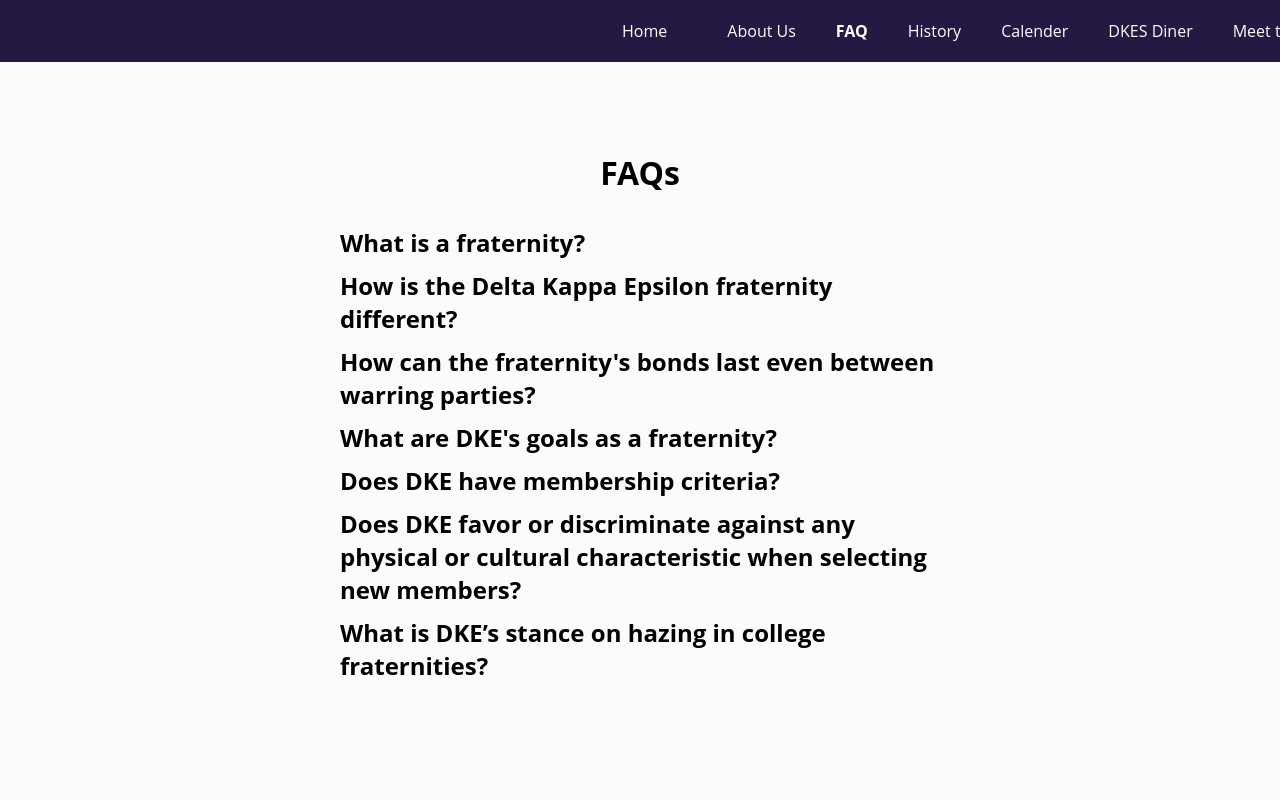
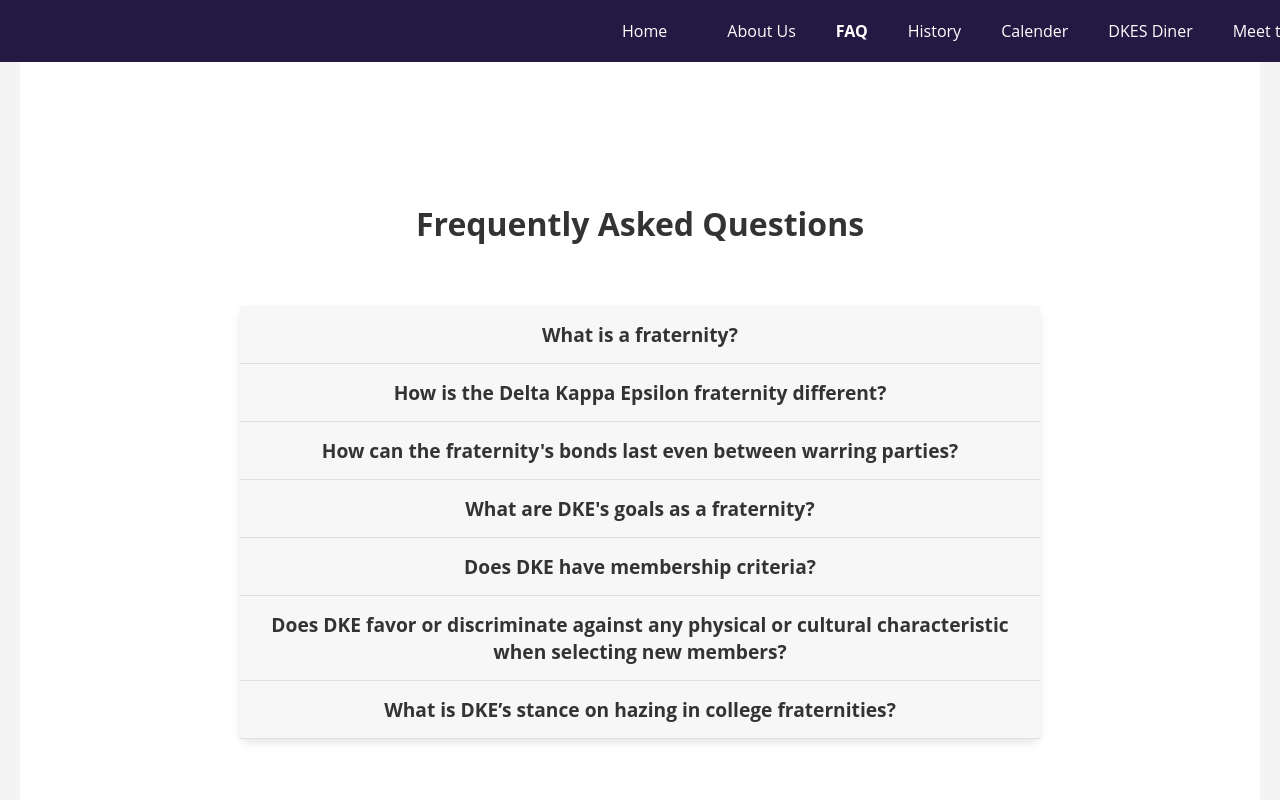
Before and after one commit to NBelgaonkar/Psi-Omega-Site, a React (Create React App) app: page /faq in a window 1280 px wide. Shown: the top 800 px of the page. Built offline with nearby package versions, Linux system fonts and the light colour scheme.

Commit message:
update faq animations

```diff
--- a/src/components/FAQ.js
+++ b/src/components/FAQ.js
@@ -7,43 +7,56 @@ const GlobalStyle = createGlobalStyle`
   @import url('https://fonts.googleapis.com/css2?family=Open+Sans:wght@400;600&display=swap');
   body {
     font-family: 'Open Sans', sans-serif;
+    margin: 0;
+    padding: 0;
+    background-color: #f4f4f4;
   }
 `;
 
-// FAQ Page main container styling without background image
+// FAQ Page main container styling
 const FAQContainer = styled.div`
   display: flex;
   flex-direction: column;
   align-items: center;
-  color: black;
-  flex-grow: 1;
+  justify-content: center;
+  color: #333;
   min-height: 100vh;
-  padding: 50px;
-  margin-top: 60px;
+  padding: 40px 20px;
+  background-color: #ffffff;
 `;
 
 // FAQ Section styling
 const FAQSection = styled.section`
-  text-align: left;
-  max-width: 600px;
-  margin-bottom: 20px;
-  color: black;
+  width: 100%;
+  max-width: 800px;
+  margin-top: 40px;
+  border-radius: 8px;
+  background-color: #ffffff;
+  box-shadow: 0 4px 8px rgba(0, 0, 0, 0.1);
 `;
 
 // Styled components for the dropdown
 const Question = styled.h3`
-  margin: 10px 0;
-  font-size: 24px;
+  margin: 0;
+  padding: 15px 20px;
+  font-size: 1.2rem;
+  background-color: #f7f7f7;
+  border-bottom: 1px solid #e0e0e0;
   cursor: pointer;
+  transition: background-color 0.3s ease;
+
   &:hover {
-    color: #0056b3; // Change color on hover
+    background-color: #e0f7fa;
   }
 `;
 
 const Answer = styled.p`
-  font-size: 20px;
-  margin: 0 0 10px 0;
-  display: ${props => (props.isOpen ? 'block' : 'none')}; // Show or hide based on isOpen prop
+  margin: 0;
+  padding: 20px;
+  font-size: 1rem;
+  line-height: 1.5;
+  display: ${props => (props.isOpen ? 'block' : 'none')};
+  background-color: #fafafa;
 `;
 
 // Individual FAQ Item component
@@ -55,49 +68,63 @@ const FAQItem = ({ question, answer }) => {
   };
 
   return (
-        <>
+    <div>
       <Question onClick={toggle}>{question}</Question>
       <Answer isOpen={isOpen}>{answer}</Answer>
-        </>
+    </div>
   );
 };
 
 // FAQ component
 const FAQ = () => {
+  const faqData = [
+    {
+      question: "What is a fraternity?",
+      answer:
+        "A fraternity is a group of individuals bound into life-long friendship by commonly held goals or values.",
+    },
+    {
+      question: "How is the Delta Kappa Epsilon fraternity different?",
+      answer:
+        "Delta Kappa Epsilon is truly a life-long allegiance. The ties that bind us together stop not at graduation, at state or national boundaries, at political or philosophical lines, or even in war. That love which comes from the combination of stout hearts and kindred interests is truly special; it lasts while life lasts.",
+    },
+    {
+      question: "How can the fraternity's bonds last even between warring parties?",
+      answer:
+        "Read the “Brothers in DKE” Civil War Poem which qualities best exemplify a Deke. An age-old DKE adage states that Dekes display in equal parts “the gentleman, the scholar, and the jolly good fellow.”",
+    },
+    {
+      question: "What are DKE's goals as a fraternity?",
+      answer:
+        "DKE’s stated goals are the “Objects of Delta Kappa Epsilon”: “The cultivation of general literature and social culture, the advancement and encouragement of intellectual excellence, the promotion of honorable friendship and useful citizenship, the development of a spirit of tolerance and respect for the rights and views of others, the maintenance of gentlemanly dignity, self-respect, and morality in all circumstances, and the union of stout hearts and kindred interests to secure, to merit its due reward.”",
+    },
+    {
+      question: "Does DKE have membership criteria?",
+      answer:
+        "Yes. Article V, Section II of the DKE Constitution states: The qualifications for membership of an eligible student shall be: Good standing in the work of the curriculum; Excellence in scholarship being a worthy recommendation; High moral character; General affability and consideration for the rights and views of others; Courteous deportment; A gentlemanly and self-respecting spirit; An active and energetic character; An appreciation of the objects and principles of DELTA KAPPA EPSILON, coupled with a capability and desire to be loyal thereto.",
+    },
+    {
+      question:
+        "Does DKE favor or discriminate against any physical or cultural characteristic when selecting new members?",
+      answer:
+        "Beyond the male undergraduate exhibiting the Criteria for Membership found above, no. Article V, Section II states 'No DKE chapter shall consider the race, creed, color, or national origin of an eligible student in pledging and initiating into membership in DELTA KAPPA EPSILON.'",
+    },
+    {
+      question: "What is DKE’s stance on hazing in college fraternities?",
+      answer:
+        "In short, hazing is illegal and immoral; therefore it has no place in our Fraternity. More importantly, Delta Kappa Epsilon holds its members to the highest standard possible. Whereas hazing violates local, state, and federal law it also violates the Objects of Delta Kappa Epsilon, particularly 'the maintenance of gentlemanly dignity, self-respect, and morality in all circumstances.' Hazing is therefore strictly forbidden. Read our New Member leadership and educational materials.",
+    },
+  ];
+
   return (
     <>
       <GlobalStyle />
       <FAQContainer>
-                <h1>FAQs</h1>
+        <h1>Frequently Asked Questions</h1>
         <FAQSection>
-                    <FAQItem
-                        question="What is a fraternity?"
-                        answer="A fraternity is a group of individuals bound into life-long friendship by commonly held goals or values."
-                    />
-                    <FAQItem
-                        question="How is the Delta Kappa Epsilon fraternity different?"
-                        answer="Delta Kappa Epsilon is truly a life-long allegiance. The ties that bind us together stop not at graduation, at state or national boundaries, at political or philosophical lines, or even in war. That love which comes from the combination of stout hearts and kindred interests is truly special; it lasts while life lasts."
-                    />
-                    <FAQItem
-                        question="How can the fraternity's bonds last even between warring parties?"
-                        answer="Read the “Brothers in DKE” Civil War Poem which qualities best exemplify a Deke. An age-old DKE adage states that Dekes display in equal parts “the gentleman, the scholar, and the jolly good fellow.”"
-                    />
-                    <FAQItem
-                        question="What are DKE's goals as a fraternity?"
-                        answer="DKE’s stated goals are the “Objects of Delta Kappa Epsilon”: “The cultivation of general literature and social culture, the advancement and encouragement of intellectual excellence, the promotion of honorable friendship and useful citizenship, the development of a spirit of tolerance and respect for the rights and views of others, the maintenance of gentlemanly dignity, self-respect, and morality in all circumstances, and the union of stout hearts and kindred interests to secure, to merit its due reward.”"
-                    />
-                    <FAQItem
-                        question="Does DKE have membership criteria?"
-                        answer="Yes. Article V, Section II of the DKE Constitution states: The qualifications for membership of an eligible student shall be: Good standing in the work of the curriculum; Excellence in scholarship being a worthy recommendation; High moral character; General affability and consideration for the rights and views of others; Courteous deportment; A gentlemanly and self-respecting spirit; An active and energetic character; An appreciation of the objects and principles of DELTA KAPPA EPSILON, coupled with a capability and desire to be loyal thereto."
-                    />
-                    <FAQItem
-                        question="Does DKE favor or discriminate against any physical or cultural characteristic when selecting new members?"
-                        answer="Beyond the male undergraduate exhibiting the Criteria for Membership found above, no. Article V, Section II states 'No DKE chapter shall consider the race, creed, color, or national origin of an eligible student in pledging and initiating into membership in DELTA KAPPA EPSILON.'"
-                    />
-                    <FAQItem
-                        question="What is DKE’s stance on hazing in college fraternities?"
-                        answer="In short, hazing is illegal and immoral; therefore it has no place in our Fraternity. More importantly, Delta Kappa Epsilon holds its members to the highest standard possible. Whereas hazing violates local, state, and federal law it also violates the Objects of Delta Kappa Epsilon, particularly 'the maintenance of gentlemanly dignity, self-respect, and morality in all circumstances.' Hazing is therefore strictly forbidden. Read our New Member leadership and educational materials."
-                    />
+          {faqData.map((faq, index) => (
+            <FAQItem key={index} question={faq.question} answer={faq.answer} />
+          ))}
         </FAQSection>
       </FAQContainer>
     </>
```
Lines whose indentation alone changed are shown as unchanged.
